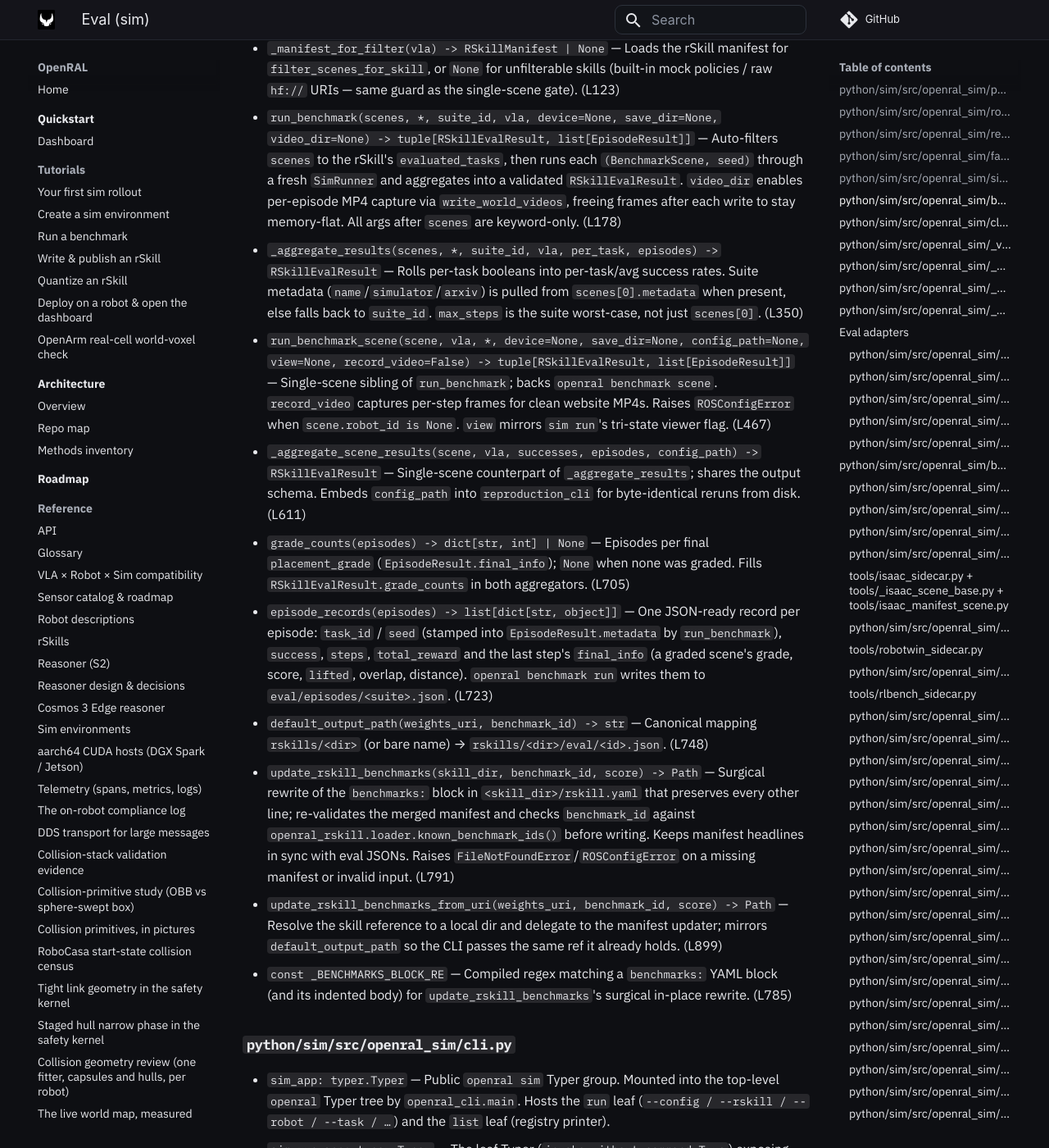
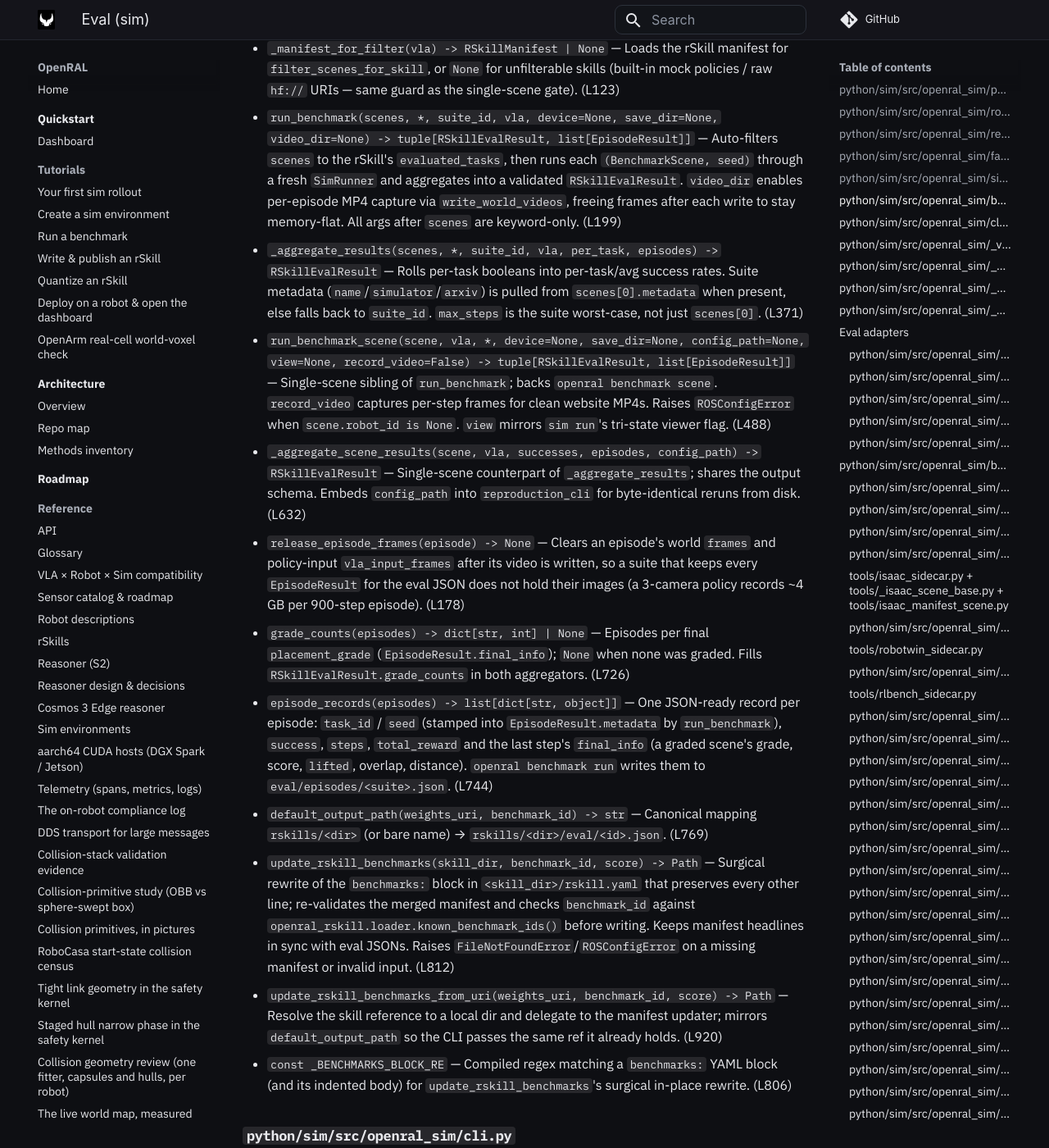
Before and after one commit to OpenRAL/openral, an MkDocs documentation site: the page built from docs/methods/07-eval-sim.md, in a window 1280 px wide and 1400 px high, scrolled down 7899 px. Shown: the whole window at 82% size. Built offline with MkDocs 1.6.1 and Material for MkDocs 9.7.7, drawn with Linux system fonts in a browser that asks for light colours; comment, search, counter and statistics services are not loaded.

Commit message:
fix(sim): drop each benchmark episode's policy-input frames after its video
run_benchmark keeps every EpisodeResult for the eval JSON and only cleared
the world frames after writing an episode's video, so the policy-input
frames stayed: a 3-camera ACT suite held ~4.2 GB per 900-step episode and
was OOM-killed after 14 of 30 episodes on a 60 GB host.
release_episode_frames clears both image buffers; grades, actions and joint
traces stay.

Co-Authored-By: Claude Opus 5.5 <noreply@anthropic.com>
Claude-Session: https://claude.ai/code/session_01NavzwafMCddEABJ8ZuPe3p
Signed-off-by: Adrian <adrianllopart@gmail.com>

```diff
--- a/docs/methods/07-eval-sim.md
+++ b/docs/methods/07-eval-sim.md
@@ -114,16 +114,17 @@ _Benchmark runner — loops a bare `list[BenchmarkScene]` (loaded via `load_benc
 - `_task_matches(task_id, scene_id, declared) -> bool` — Whether a `declared` entry covers the scene: exact `task.id`, a `"<scene>/<…>"` family prefix (`"libero_spatial"` covers `libero_spatial/0..9`), or the bare `scene.id`. (L63)
 - `filter_scenes_for_skill(scenes, manifest) -> tuple[list[BenchmarkScene], list[BenchmarkScene]]` — Suite analogue of `check_benchmark_task_compatibility`: partitions a suite into `(kept, skipped)` against `manifest.evaluated_tasks`. Lets one `benchmark run` execute every task an rSkill supports and skip the rest instead of silently scoring 0 on a mismatch. (L140)
 - `_manifest_for_filter(vla) -> RSkillManifest | None` — Loads the rSkill manifest for `filter_scenes_for_skill`, or `None` for unfilterable skills (built-in mock policies / raw `hf://` URIs — same guard as the single-scene gate). (L123)
-- `run_benchmark(scenes, *, suite_id, vla, device=None, save_dir=None, video_dir=None) -> tuple[RSkillEvalResult, list[EpisodeResult]]` — Auto-filters `scenes` to the rSkill's `evaluated_tasks`, then runs each `(BenchmarkScene, seed)` through a fresh `SimRunner` and aggregates into a validated `RSkillEvalResult`. `video_dir` enables per-episode MP4 capture via `write_world_videos`, freeing frames after each write to stay memory-flat. All args after `scenes` are keyword-only. (L178)
-- `_aggregate_results(scenes, *, suite_id, vla, per_task, episodes) -> RSkillEvalResult` — Rolls per-task booleans into per-task/avg success rates. Suite metadata (`name`/`simulator`/`arxiv`) is pulled from `scenes[0].metadata` when present, else falls back to `suite_id`. `max_steps` is the suite worst-case, not just `scenes[0]`. (L350)
-- `run_benchmark_scene(scene, vla, *, device=None, save_dir=None, config_path=None, view=None, record_video=False) -> tuple[RSkillEvalResult, list[EpisodeResult]]` — Single-scene sibling of `run_benchmark`; backs `openral benchmark scene`. `record_video` captures per-step frames for clean website MP4s. Raises `ROSConfigError` when `scene.robot_id is None`. `view` mirrors `sim run`'s tri-state viewer flag. (L467)
-- `_aggregate_scene_results(scene, vla, successes, episodes, config_path) -> RSkillEvalResult` — Single-scene counterpart of `_aggregate_results`; shares the output schema. Embeds `config_path` into `reproduction_cli` for byte-identical reruns from disk. (L611)
-- `grade_counts(episodes) -> dict[str, int] | None` — Episodes per final `placement_grade` (`EpisodeResult.final_info`); `None` when none was graded. Fills `RSkillEvalResult.grade_counts` in both aggregators. (L705)
-- `episode_records(episodes) -> list[dict[str, object]]` — One JSON-ready record per episode: `task_id` / `seed` (stamped into `EpisodeResult.metadata` by `run_benchmark`), `success`, `steps`, `total_reward` and the last step's `final_info` (a graded scene's grade, score, `lifted`, overlap, distance). `openral benchmark run` writes them to `eval/episodes/<suite>.json`. (L723)
-- `default_output_path(weights_uri, benchmark_id) -> str` — Canonical mapping `rskills/<dir>` (or bare name) → `rskills/<dir>/eval/<id>.json`. (L748)
-- `update_rskill_benchmarks(skill_dir, benchmark_id, score) -> Path` — Surgical rewrite of the `benchmarks:` block in `<skill_dir>/rskill.yaml` that preserves every other line; re-validates the merged manifest and checks `benchmark_id` against `openral_rskill.loader.known_benchmark_ids()` before writing. Keeps manifest headlines in sync with eval JSONs. Raises `FileNotFoundError`/`ROSConfigError` on a missing manifest or invalid input. (L791)
-- `update_rskill_benchmarks_from_uri(weights_uri, benchmark_id, score) -> Path` — Resolve the skill reference to a local dir and delegate to the manifest updater; mirrors `default_output_path` so the CLI passes the same ref it already holds. (L899)
-- `const _BENCHMARKS_BLOCK_RE` — Compiled regex matching a `benchmarks:` YAML block (and its indented body) for `update_rskill_benchmarks`'s surgical in-place rewrite. (L785)
+- `run_benchmark(scenes, *, suite_id, vla, device=None, save_dir=None, video_dir=None) -> tuple[RSkillEvalResult, list[EpisodeResult]]` — Auto-filters `scenes` to the rSkill's `evaluated_tasks`, then runs each `(BenchmarkScene, seed)` through a fresh `SimRunner` and aggregates into a validated `RSkillEvalResult`. `video_dir` enables per-episode MP4 capture via `write_world_videos`, freeing frames after each write to stay memory-flat. All args after `scenes` are keyword-only. (L199)
+- `_aggregate_results(scenes, *, suite_id, vla, per_task, episodes) -> RSkillEvalResult` — Rolls per-task booleans into per-task/avg success rates. Suite metadata (`name`/`simulator`/`arxiv`) is pulled from `scenes[0].metadata` when present, else falls back to `suite_id`. `max_steps` is the suite worst-case, not just `scenes[0]`. (L371)
+- `run_benchmark_scene(scene, vla, *, device=None, save_dir=None, config_path=None, view=None, record_video=False) -> tuple[RSkillEvalResult, list[EpisodeResult]]` — Single-scene sibling of `run_benchmark`; backs `openral benchmark scene`. `record_video` captures per-step frames for clean website MP4s. Raises `ROSConfigError` when `scene.robot_id is None`. `view` mirrors `sim run`'s tri-state viewer flag. (L488)
+- `_aggregate_scene_results(scene, vla, successes, episodes, config_path) -> RSkillEvalResult` — Single-scene counterpart of `_aggregate_results`; shares the output schema. Embeds `config_path` into `reproduction_cli` for byte-identical reruns from disk. (L632)
+- `release_episode_frames(episode) -> None` — Clears an episode's world `frames` and policy-input `vla_input_frames` after its video is written, so a suite that keeps every `EpisodeResult` for the eval JSON does not hold their images (a 3-camera policy records ~4 GB per 900-step episode). (L178)
+- `grade_counts(episodes) -> dict[str, int] | None` — Episodes per final `placement_grade` (`EpisodeResult.final_info`); `None` when none was graded. Fills `RSkillEvalResult.grade_counts` in both aggregators. (L726)
+- `episode_records(episodes) -> list[dict[str, object]]` — One JSON-ready record per episode: `task_id` / `seed` (stamped into `EpisodeResult.metadata` by `run_benchmark`), `success`, `steps`, `total_reward` and the last step's `final_info` (a graded scene's grade, score, `lifted`, overlap, distance). `openral benchmark run` writes them to `eval/episodes/<suite>.json`. (L744)
+- `default_output_path(weights_uri, benchmark_id) -> str` — Canonical mapping `rskills/<dir>` (or bare name) → `rskills/<dir>/eval/<id>.json`. (L769)
+- `update_rskill_benchmarks(skill_dir, benchmark_id, score) -> Path` — Surgical rewrite of the `benchmarks:` block in `<skill_dir>/rskill.yaml` that preserves every other line; re-validates the merged manifest and checks `benchmark_id` against `openral_rskill.loader.known_benchmark_ids()` before writing. Keeps manifest headlines in sync with eval JSONs. Raises `FileNotFoundError`/`ROSConfigError` on a missing manifest or invalid input. (L812)
+- `update_rskill_benchmarks_from_uri(weights_uri, benchmark_id, score) -> Path` — Resolve the skill reference to a local dir and delegate to the manifest updater; mirrors `default_output_path` so the CLI passes the same ref it already holds. (L920)
+- `const _BENCHMARKS_BLOCK_RE` — Compiled regex matching a `benchmarks:` YAML block (and its indented body) for `update_rskill_benchmarks`'s surgical in-place rewrite. (L806)
 
 ### `python/sim/src/openral_sim/cli.py`
 - `sim_app: typer.Typer` — Public `openral sim` Typer group. Mounted into the top-level `openral` Typer tree by `openral_cli.main`. Hosts the `run` leaf (`--config / --rskill / --robot / --task / …`) and the `list` leaf (registry printer).
```
Also changed, not shown: 2 other files.
